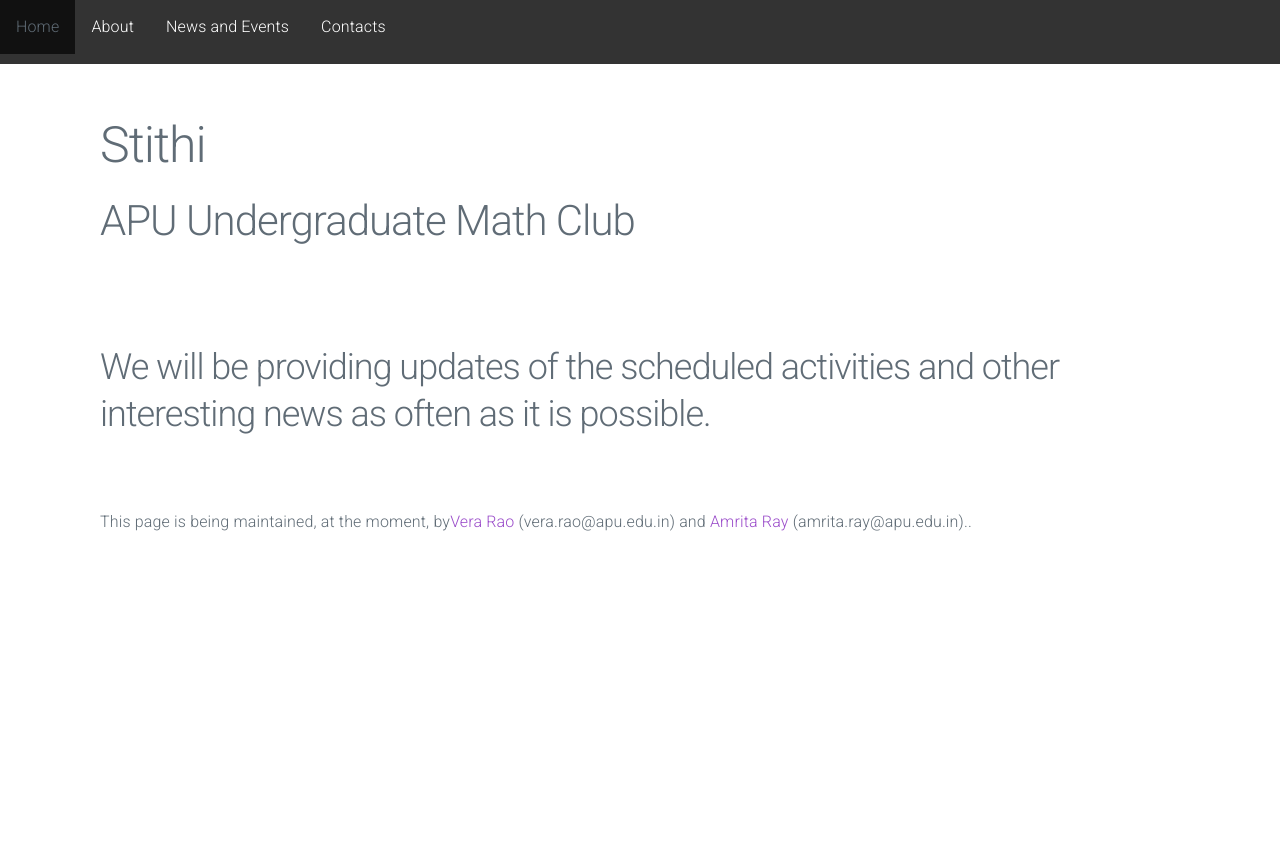
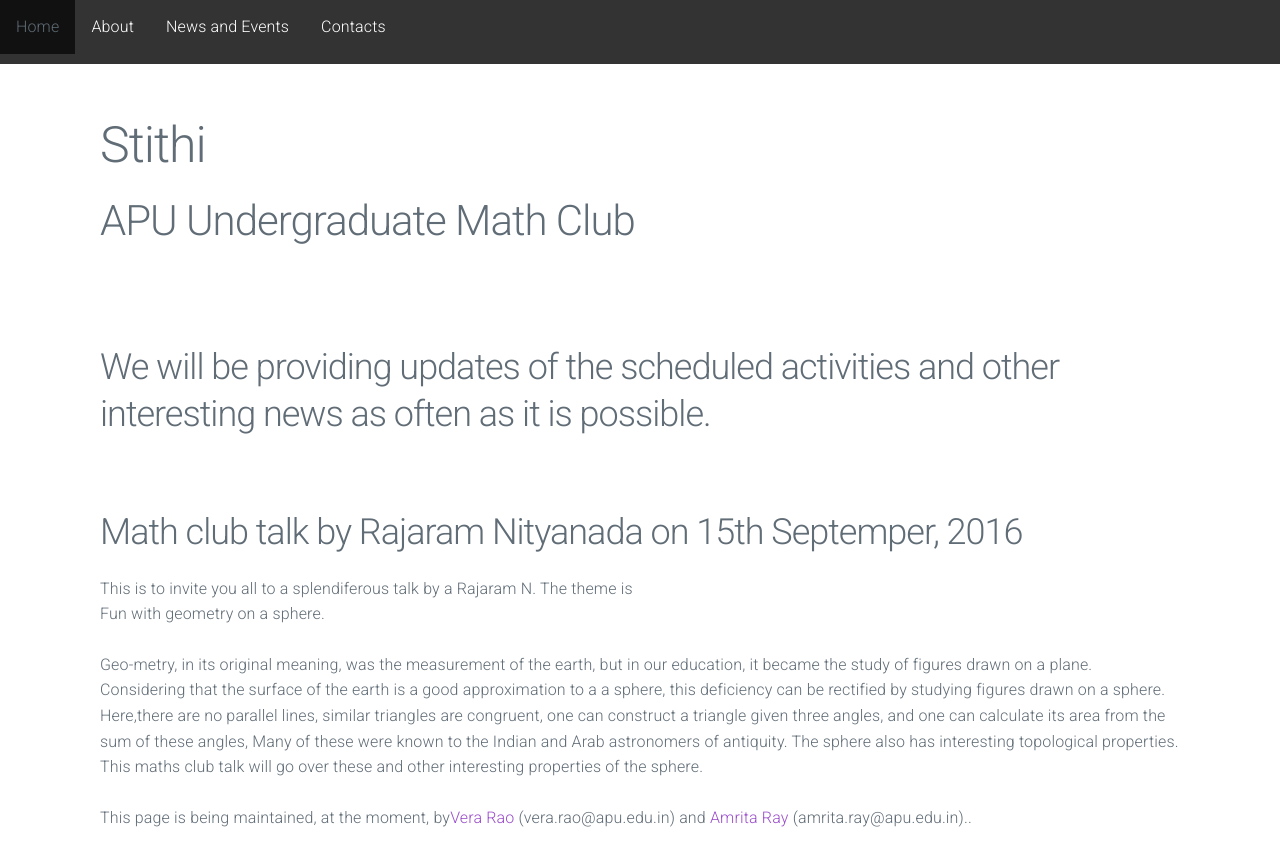
Before and after one commit to stithi/stithi.github.io, a Jekyll site: the page news.html, which Jekyll copies as it is, in a window 1280 px wide. Shown: the top 866 px of the page. Built offline with Jekyll 4.4.1, drawn with Linux system fonts in a browser that asks for light colours; nearby versions of some CDN libraries.

Commit message:
Update news.html

```diff
--- a/news.html
+++ b/news.html
@@ -42,6 +42,22 @@
 				<h3>We will be providing updates of the scheduled activities and other interesting news as often as it is possible.</h3>
 			<br>
 			<br>
+			        <h3>Math club talk by Rajaram Nityanada on 15th Septemper, 2016</h3>
+			        This is to invite you all to a splendiferous talk by a Rajaram N. The theme is
+			        <p>Fun with geometry on a sphere.</p>
+			        <p>Geo-metry, in its original meaning, was the measurement of the earth, but in our education,
+                                it  became the study of figures drawn on a plane.  Considering that the surface of the earth is a good approximation to a
+                                a sphere, this deficiency can be rectified by studying figures drawn on a sphere.
+                                Here,there are no parallel lines,  similar triangles are congruent, one can construct a
+                                triangle given three angles, and one can calculate its area from the sum of these angles,
+                                Many of these were known to the Indian and Arab astronomers of antiquity.
+                                The sphere also has interesting topological properties. This maths club talk will go over these and other interesting
+                                properties of the sphere.</p>
+
+
+
+
+
 			<footer>
 	    	        This page is being maintained, at the moment, by<a href="vera.rao@apu.edu.in">Vera Rao</a>
           (vera.rao@apu.edu.in) and <a href="mailto:amrita.ray@apu.edu.in">Amrita Ray</a>
```
